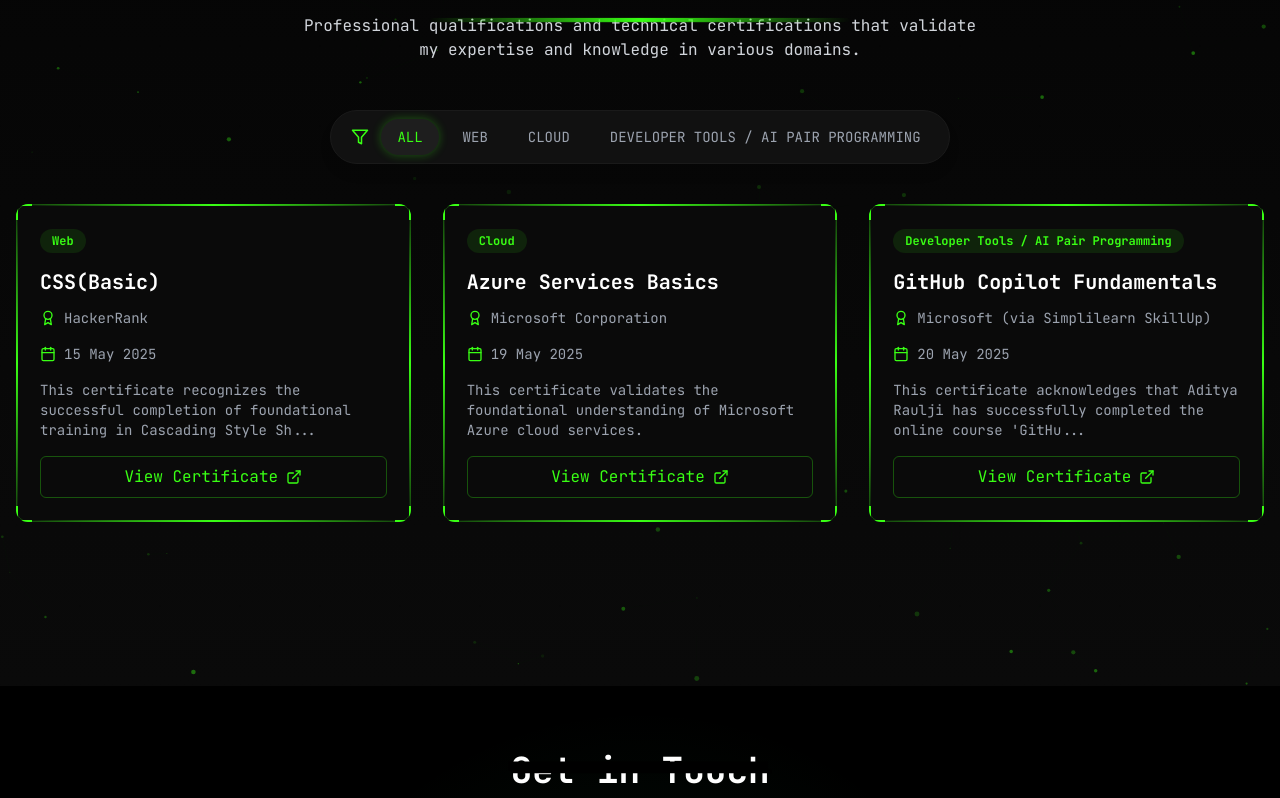
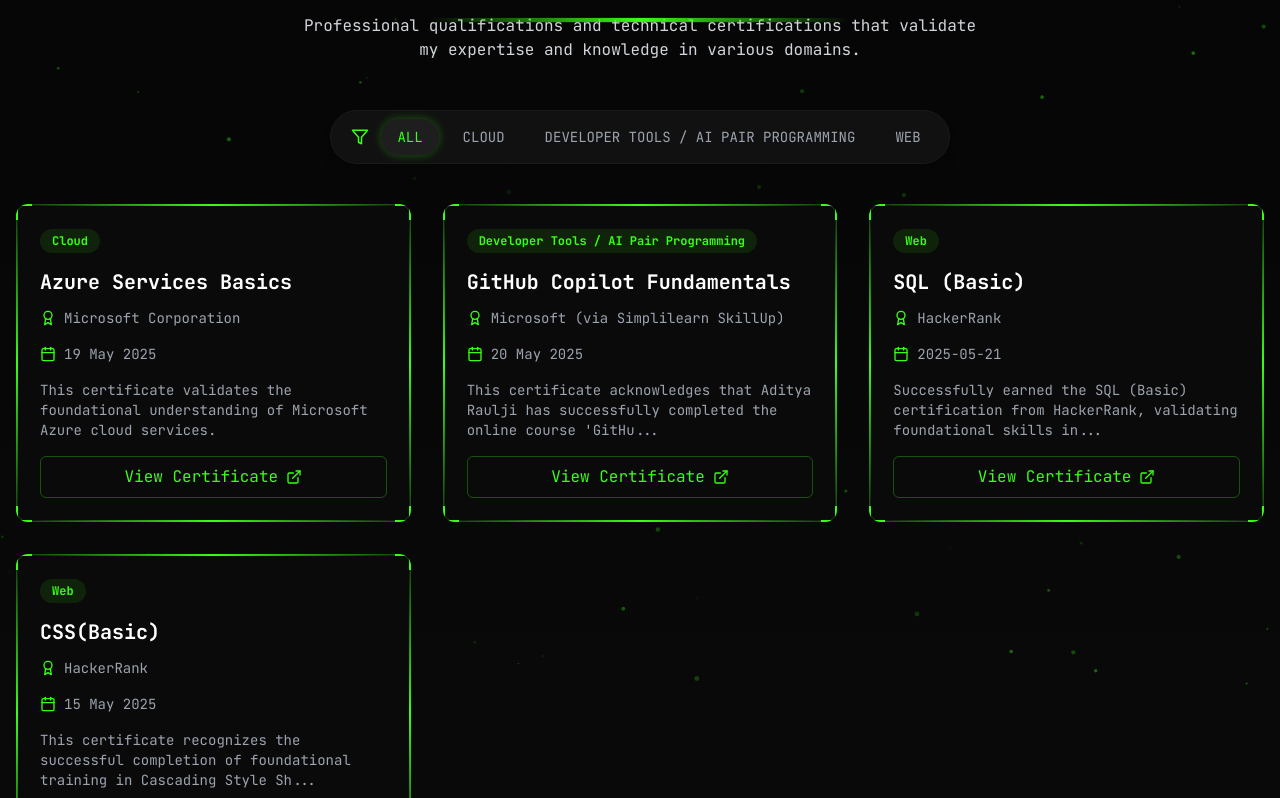
Before and after one commit to aditya-raulji/ap-Portfolio, a React (Vite) app in the folder project/: page / in a window 1280 px wide. Shown: the part 8242-9040 px from the top of the page. Built offline with nearby package versions, Linux system fonts and the light colour scheme.

Commit message:
Sql(Basic) Certificate added

```diff
--- a/project/src/data/certificationsData.ts
+++ b/project/src/data/certificationsData.ts
@@ -12,21 +12,8 @@
 }
 
 export const certifications: Certificate[] = [
-  {
-    id:               "cert1",
-    name: "CSS(Basic)",
-    issuer: "HackerRank",
-    category: "Web",
-    date: "15 May 2025",
-    description: "This certificate recognizes the successful completion of foundational training in Cascading Style Sheets (CSS).",
-    image: "https://ik.imagekit.io/rbdwisvez/Screenshot%202025-05-15%20144929.png?updatedAt=1747658987979",
-    skills: ["CSS"],
 
-    verificationUrl: "https://www.hackerrank.com/certificates/dbb550684d54"
-
-
-  },
-  {
+    {
     id: "cert2",
     name: "Azure Services Basics",
     issuer: "Microsoft Corporation",
@@ -55,7 +42,38 @@
     "Programming Fundamentals"
   ],
   verificationUrl: "https://simpli-web.app.link/e/guv5781DxTb"
+},
+
+{
+  id: "cart 4",
+  name: "SQL (Basic)",
+  issuer: "HackerRank",
+  category: "Web",
+  date: "2025-05-21",
+  description: "Successfully earned the SQL (Basic) certification from HackerRank, validating foundational skills in SQL including querying, filtering, sorting, and joining data.",
+  image: "https://ik.imagekit.io/esmv2pqgj/Screenshot%202025-05-22%20081156.png?updatedAt=1747882640370",
+  skills: ["SQL", "Database", "Data Querying", "Joins", "Filtering", "Sorting"],
+  credentialId: "C34F6FB2377B",
+  verificationUrl: "https://www.hackerrank.com/certificates/c34f6fb2377b"
 }
+,
+  {
+    id:               "cert1",
+    name: "CSS(Basic)",
+    issuer: "HackerRank",
+    category: "Web",
+    date: "15 May 2025",
+    description: "This certificate recognizes the successful completion of foundational training in Cascading Style Sheets (CSS).",
+    image: "https://ik.imagekit.io/rbdwisvez/Screenshot%202025-05-15%20144929.png?updatedAt=1747658987979",
+    skills: ["CSS"],
+
+    verificationUrl: "https://www.hackerrank.com/certificates/dbb550684d54"
+
+
+  },
+
+
+
 
 
 
```
